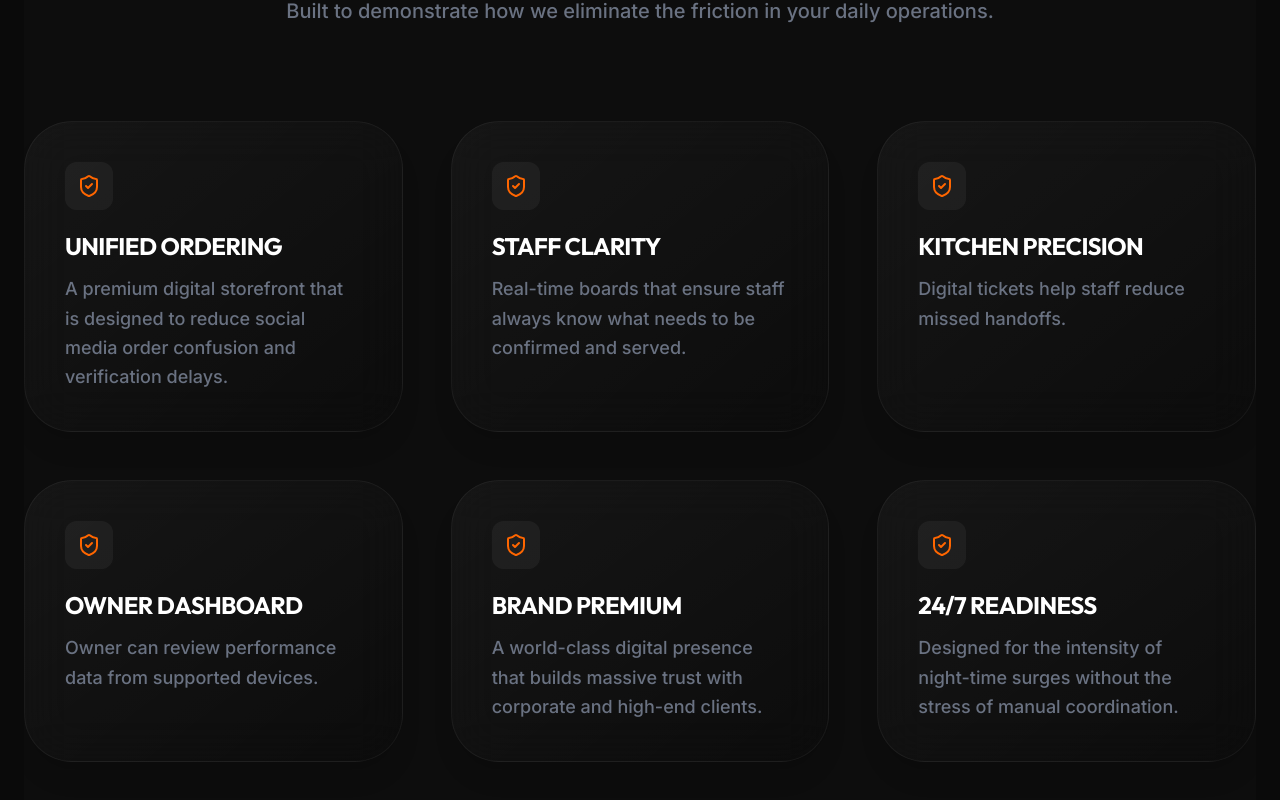
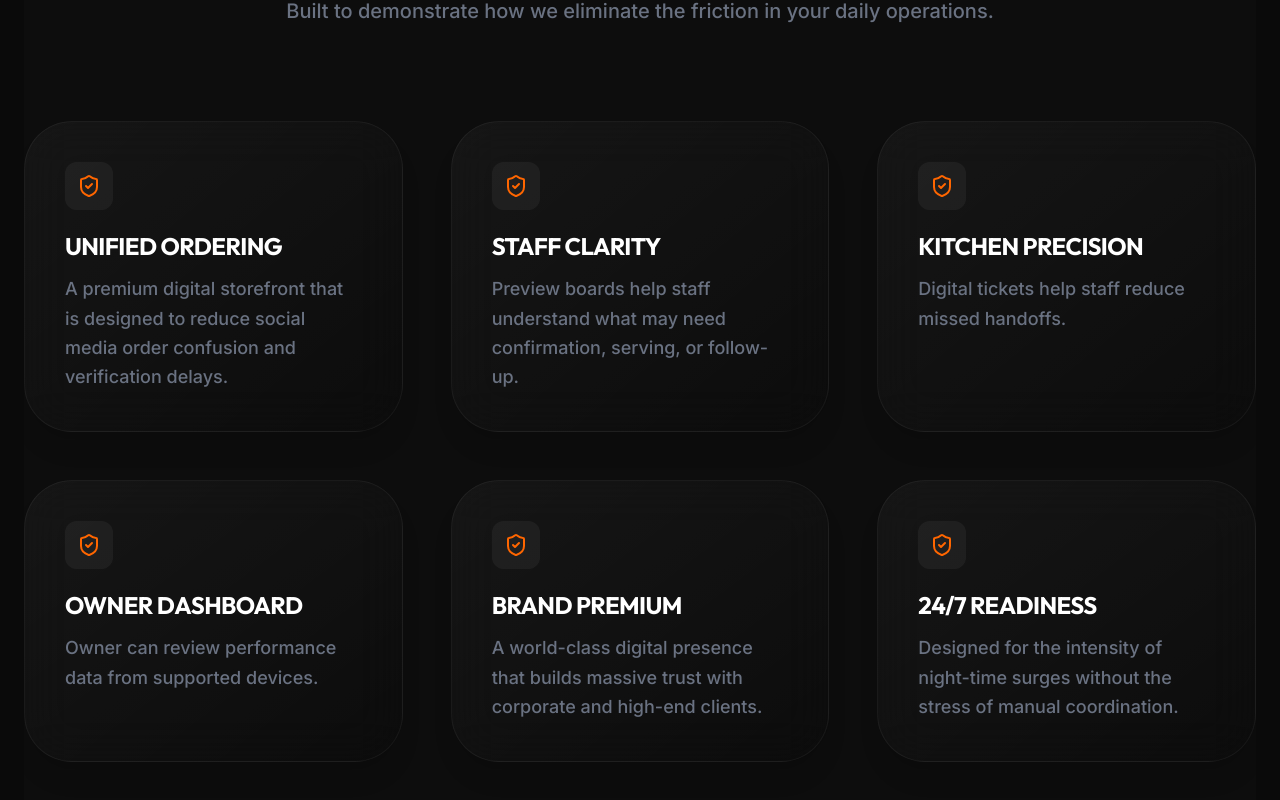
Before and after one commit to olabodesamuel0920-max/chikini-monie, a Next.js app: page /pitch in a window 1280 px wide. Shown: the part 2080-2880 px from the top of the page. Built offline with nearby package versions, Linux system fonts and the light colour scheme.

Commit message:
Fix final live CEO wording mismatch

```diff
--- a/src/app/pitch/page.tsx
+++ b/src/app/pitch/page.tsx
@@ -166,7 +166,7 @@ export default function PitchPage() {
           <div className="grid grid-cols-1 md:grid-cols-2 lg:grid-cols-3 gap-12 relative z-10">
             {[
               { title: "Unified Ordering", desc: "A premium digital storefront that is designed to reduce social media order confusion and verification delays." },
-              { title: "Staff Clarity", desc: "Real-time boards that ensure staff always know what needs to be confirmed and served." },
+              { title: "Staff Clarity", desc: "Preview boards help staff understand what may need confirmation, serving, or follow-up." },
               { title: "Kitchen Precision", desc: "Digital tickets help staff reduce missed handoffs." },
               { title: "Owner Dashboard", desc: "Owner can review performance data from supported devices." },
               { title: "Brand Premium", desc: "A world-class digital presence that builds massive trust with corporate and high-end clients." },
```
